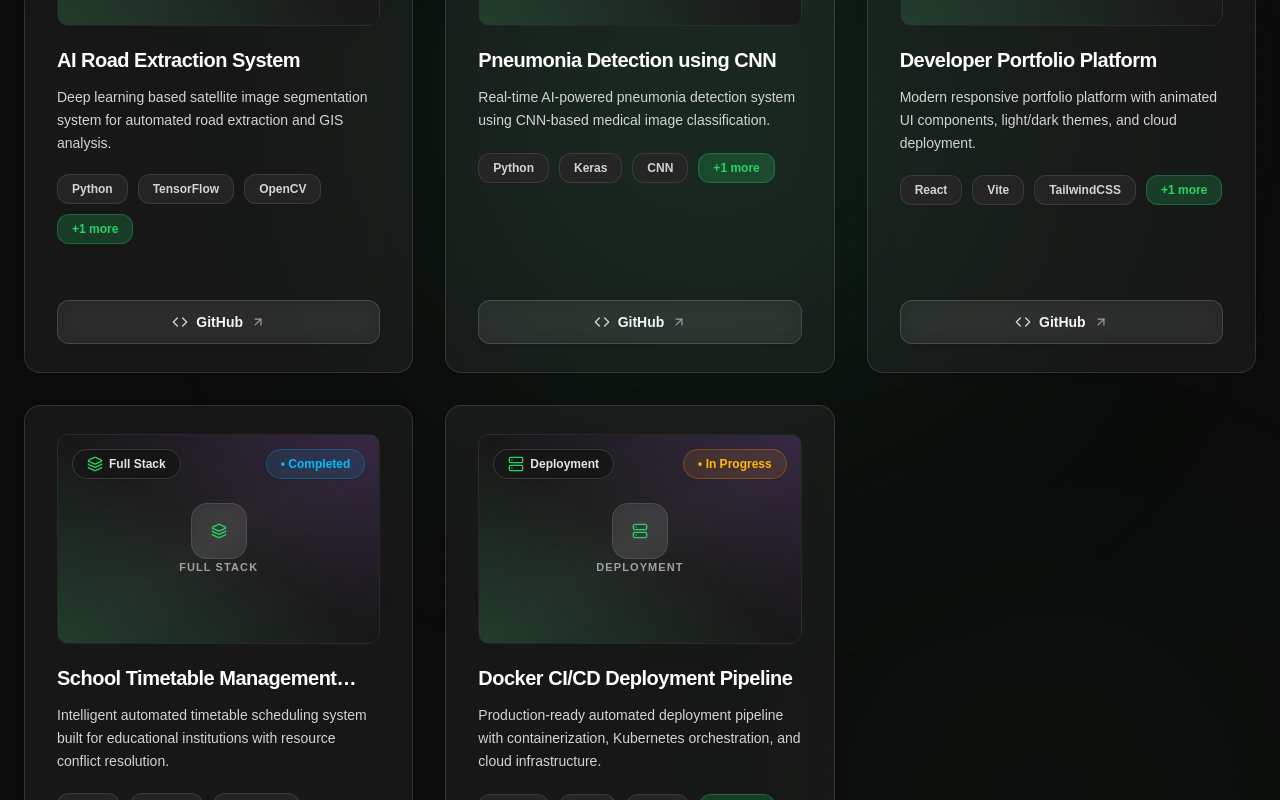
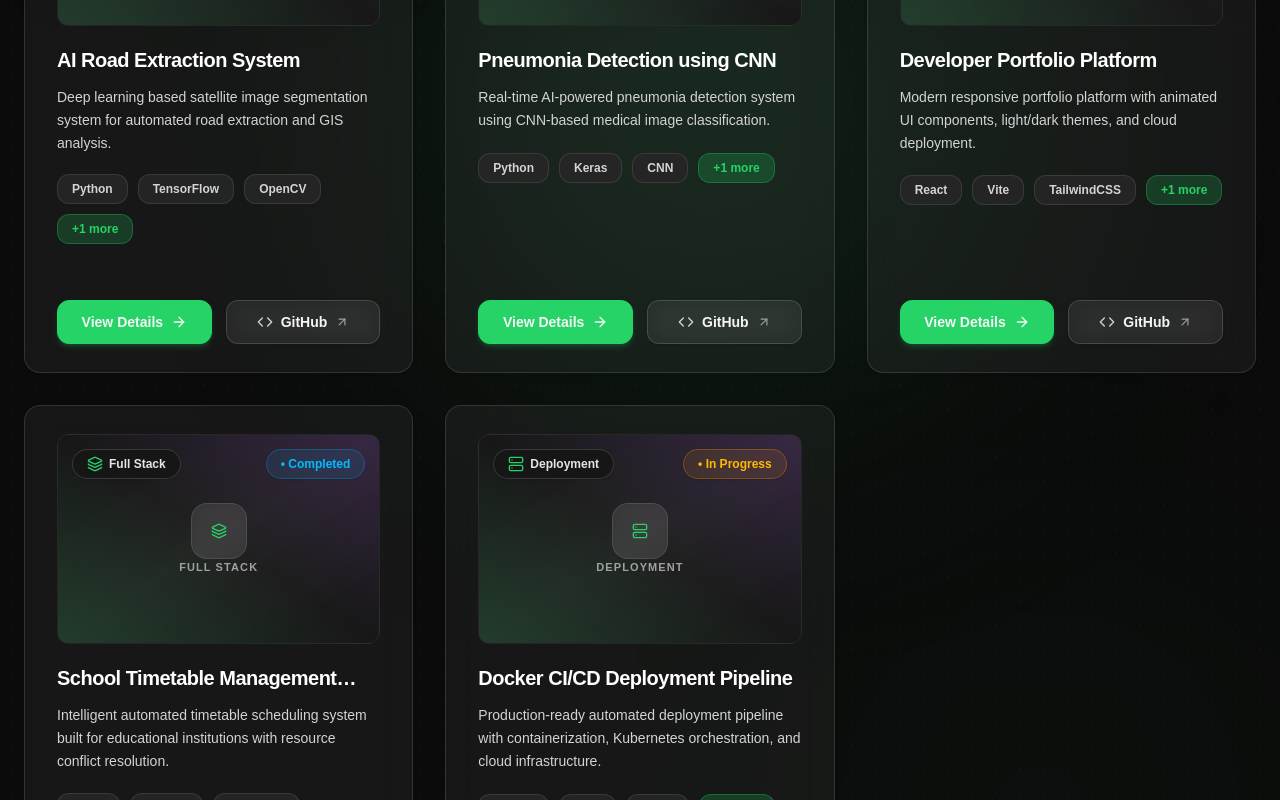
Before and after one commit to Akshayrr07/Portfolio, a React (Vite) app: page / in a window 1280 px wide. Shown: the part 4271-5071 px from the top of the page. Built offline with nearby package versions, Linux system fonts and the light colour scheme.

Commit message:
fix: restore project detail navigation flow

```diff
--- a/src/components/project/ProjectCard.jsx
+++ b/src/components/project/ProjectCard.jsx
@@ -1,6 +1,7 @@
 import { motion } from 'framer-motion';
 import { hoverCard } from '../../animations/variants.jsx';
-import { Code as GithubIcon, ArrowUpRight, Cpu, Layers, Server, FolderGit2 } from 'lucide-react';
+import { Code as GithubIcon, ArrowRight, ArrowUpRight, Cpu, Layers, Server, FolderGit2 } from 'lucide-react';
+import { Link } from 'react-router-dom';
 
 const getCategoryIcon = (category) => {
   switch (category?.toLowerCase()) {
@@ -128,26 +129,36 @@ const ProjectCard = ({ project }) => {
         </div>
       </div>
 
-      {/* 5. Action Buttons */}
-      {hasGithub && (
-        <div
-          className="flex items-center justify-between gap-3.5 w-full mt-auto"
-          style={{ marginTop: '28px' }}
+      {/* 5. Action Buttons - Explicit 28px top margin from tech stack */}
+      <div
+        className="flex items-center justify-between gap-3.5 w-full mt-auto"
+        style={{ marginTop: '28px' }}
+      >
+        {/* Primary CTA */}
+        <Link
+          to={`/projects/${project.id}`}
+          className="flex-1 min-w-[115px] sm:min-w-[130px] h-11 rounded-xl bg-accent text-neutral-950 font-bold text-xs sm:text-sm inline-flex items-center justify-center gap-2 border border-accent shadow-md shadow-accent/20 hover:shadow-lg hover:shadow-accent/35 hover:-translate-y-[2px] transition-all duration-300 group/btn whitespace-nowrap"
+          style={{ paddingLeft: '20px', paddingRight: '20px' }}
         >
-          {/* Secondary GitHub button */}
+          <span>View Details</span>
+          <ArrowRight className="w-4 h-4 shrink-0 group-hover/btn:translate-x-[3px] transition-transform duration-300" />
+        </Link>
+
+        {/* Secondary GitHub button */}
+        {hasGithub && (
           <a
             href={project.github}
             target="_blank"
             rel="noopener noreferrer"
-            className="w-full h-11 rounded-xl bg-white/80 dark:bg-white/5 text-neutral-800 dark:text-neutral-200 font-semibold text-xs sm:text-sm border border-neutral-300/80 dark:border-white/15 hover:border-accent/60 dark:hover:border-accent/60 hover:bg-neutral-100 dark:hover:bg-white/15 hover:text-neutral-900 dark:hover:text-white backdrop-blur-md shadow-sm hover:shadow-md hover:shadow-accent/10 hover:-translate-y-[2px] inline-flex items-center justify-center gap-2 transition-all duration-300 group/git whitespace-nowrap"
+            className="flex-1 min-w-[100px] sm:min-w-[115px] h-11 rounded-xl bg-white/80 dark:bg-white/5 text-neutral-800 dark:text-neutral-200 font-semibold text-xs sm:text-sm border border-neutral-300/80 dark:border-white/15 hover:border-accent/60 dark:hover:border-accent/60 hover:bg-neutral-100 dark:hover:bg-white/15 hover:text-neutral-900 dark:hover:text-white backdrop-blur-md shadow-sm hover:shadow-md hover:shadow-accent/10 hover:-translate-y-[2px] inline-flex items-center justify-center gap-2 transition-all duration-300 group/git whitespace-nowrap"
             style={{ paddingLeft: '20px', paddingRight: '20px' }}
           >
             <GithubIcon className="w-4 h-4 text-neutral-700 dark:text-neutral-300 group-hover/git:rotate-12 transition-transform duration-300 shrink-0" />
             <span>GitHub</span>
             <ArrowUpRight className="w-3.5 h-3.5 text-neutral-500 dark:text-neutral-400 group-hover/git:translate-x-[2px] group-hover/git:-translate-y-[2px] transition-transform duration-300 shrink-0" />
           </a>
-        </div>
-      )}
+        )}
+      </div>
     </motion.div>
   );
 };
--- a/src/pages/ProjectDetail.jsx
+++ b/src/pages/ProjectDetail.jsx
@@ -19,9 +19,9 @@ const ProjectDetail = () => {
         className="container mx-auto px-4 py-20"
       >
         <h1 className="text-4xl font-bold">Project not found</h1>
-        <Link to="/projects" className="mt-4 inline-block">
-          <Button variant="outline">Back to Projects</Button>
-        </Link>
+        <Button variant="outline" to="/#projects" className="mt-4">
+          Back to Projects
+        </Button>
       </motion.div>
     );
   }
@@ -35,7 +35,7 @@ const ProjectDetail = () => {
       className="container mx-auto px-4 pt-28 sm:pt-36 pb-24"
     >
       <motion.div variants={fadeInUp} className="mb-8">
-        <Link to="/projects" className="inline-flex items-center gap-2 text-neutral-500 dark:text-neutral-400 hover:text-accent transition-colors outline-none focus-visible:ring-2 focus-visible:ring-accent rounded-lg px-2">
+        <Link to="/#projects" className="inline-flex items-center gap-2 text-neutral-500 dark:text-neutral-400 hover:text-accent transition-colors outline-none focus-visible:ring-2 focus-visible:ring-accent rounded-lg px-2">
           <ArrowLeftIcon className="w-4 h-4" />
           Back to Projects
         </Link>
```
